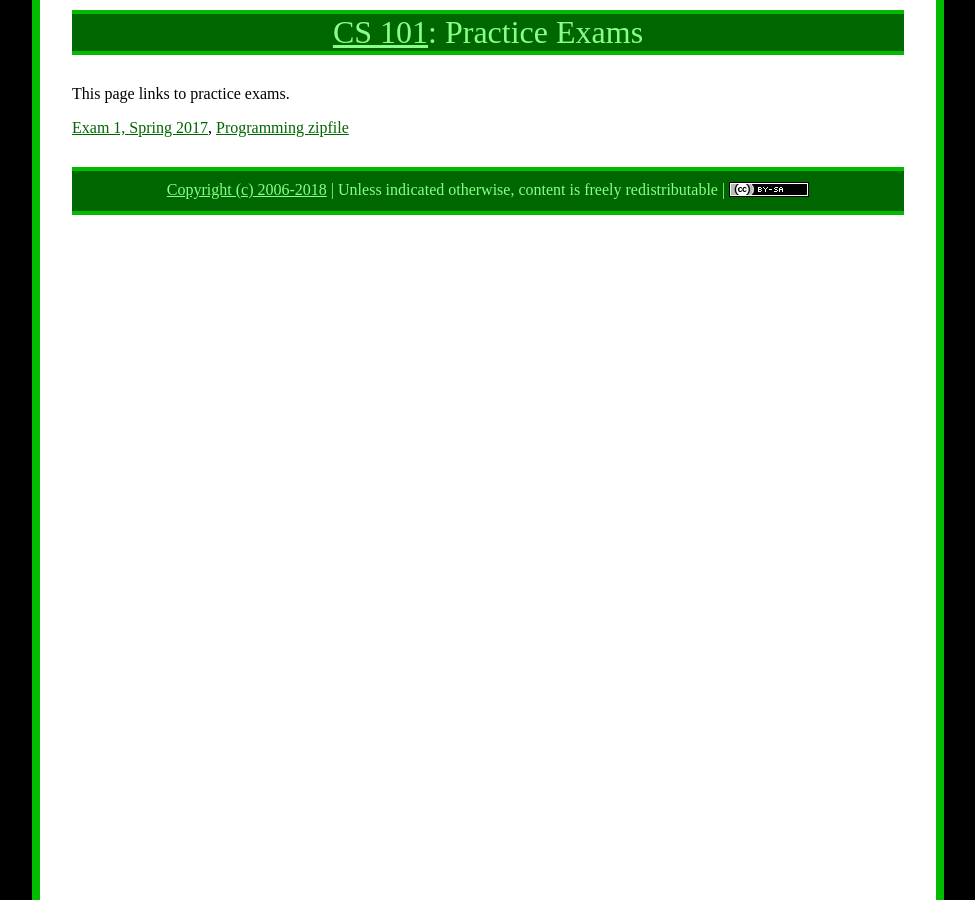
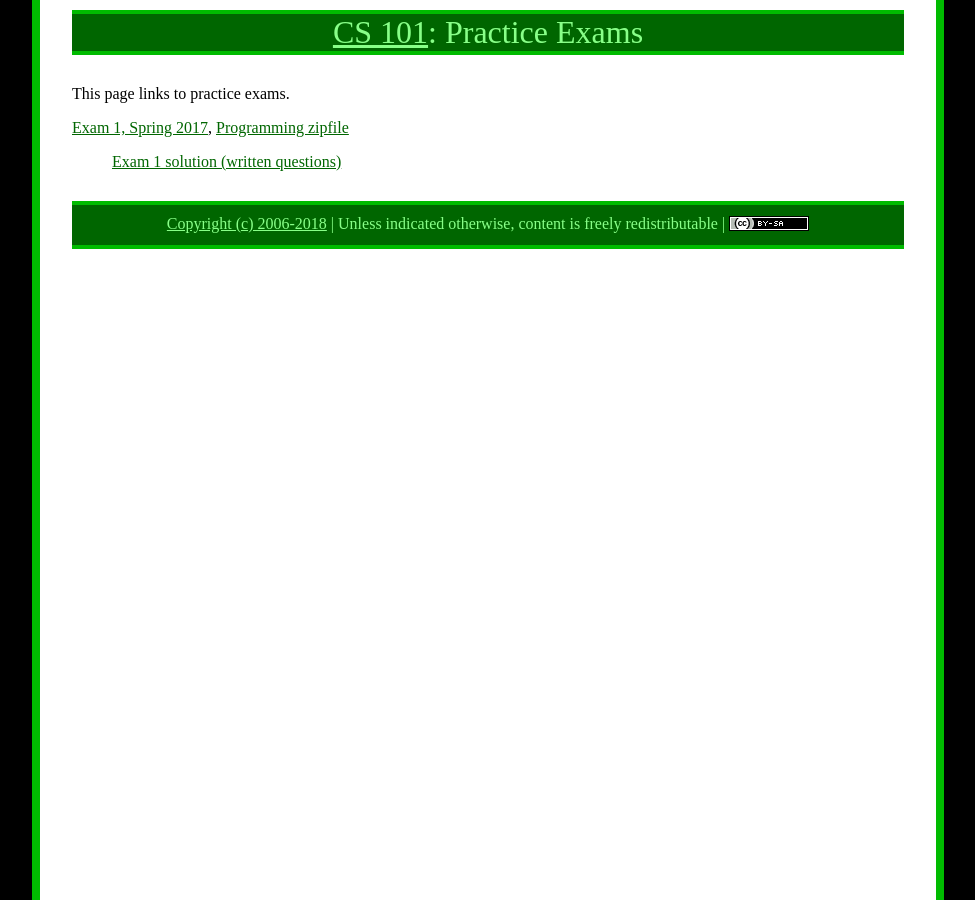
Before and after one commit to ycpcs/cs101-spring2018, a Jekyll site: the page built from practice/index.md, in a window 1280 px wide. Shown: the whole page, without its empty margins (152-1127 px from the left). Built offline with Jekyll 4.4.1, drawn with Linux system fonts in a browser that asks for light colours.

Commit message:
solution to practice exam 1 written questions

```diff
--- a/practice/index.md
+++ b/practice/index.md
@@ -6,3 +6,5 @@ title: "Practice Exams"
 This page links to practice exams.
 
 [Exam 1, Spring 2017](cs101-spring2017-exam01.pdf), [Programming zipfile](CS101_Exam01.zip)
+
+> [Exam 1 solution (written questions)](cs101-spring2017-exam01-solution.pdf)
```
Also changed, not shown: 2 other files.
